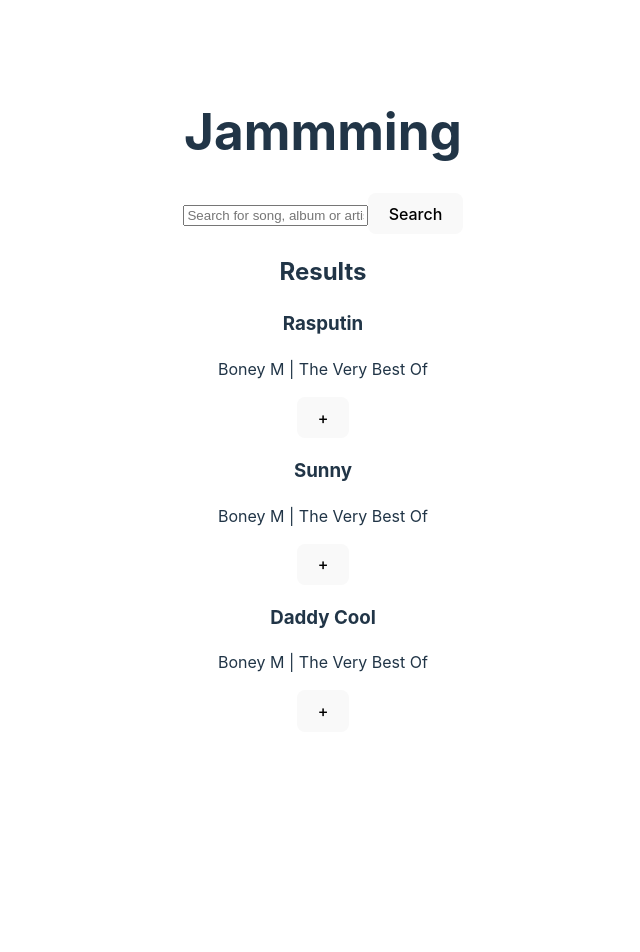
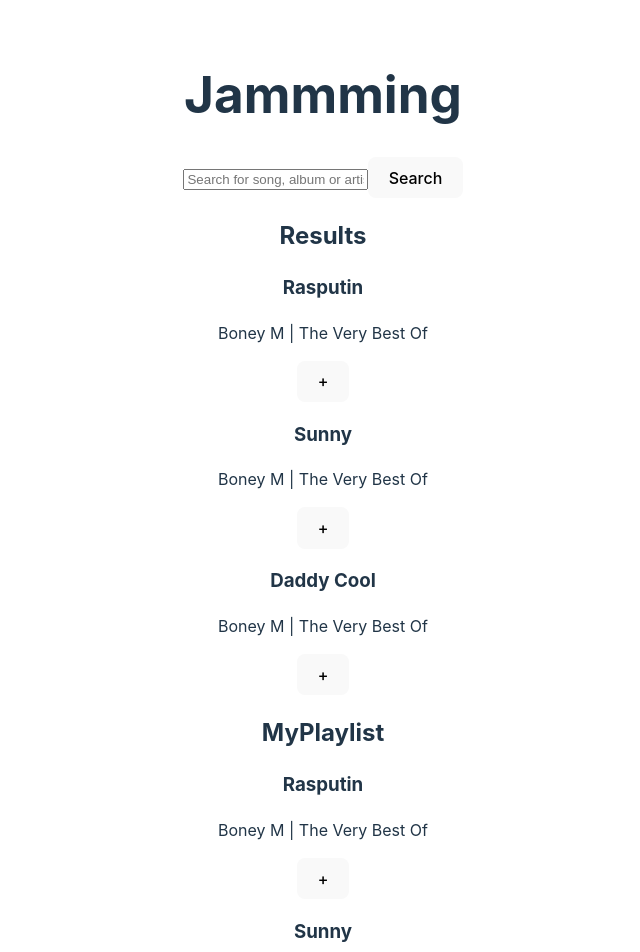
Before and after one commit to luneroka/jammming, a React (Vite) app in the folder frontend/: page / in a window 1280 px wide. Shown: the top 952 px of the page, without its empty margins (317-957 px from the left). Before the commit the page ends 800 px from the top, so only its background shows below. Built offline with nearby package versions, Linux system fonts and the light colour scheme.

Commit message:
Implement Playlist component and rendered it with mock data

```diff
--- a/frontend/src/App.jsx
+++ b/frontend/src/App.jsx
@@ -1,6 +1,7 @@
 import './App.css';
 import SearchResults from './components/SearchResults';
 import SearchBar from './components/SearchBar';
+import Playlist from './components/Playlist';
 import { useState } from 'react';
 
 function App() {
@@ -9,12 +10,20 @@ function App() {
     { name: 'Sunny', album: 'The Very Best Of', artist: 'Boney M' },
     { name: 'Daddy Cool', album: 'The Very Best Of', artist: 'Boney M' },
   ]);
+  const [playlistName, setPlaylistName] = useState('MyPlaylist');
+  const [playlistTracks, setPlaylistTracks] = useState([
+    { name: 'Rasputin', album: 'The Very Best Of', artist: 'Boney M' },
+    { name: 'Sunny', album: 'The Very Best Of', artist: 'Boney M' },
+    { name: 'Daddy Cool', album: 'The Very Best Of', artist: 'Boney M' },
+  ]);
+
   return (
     <>
       <h1>Jammming</h1>
       <div className='app'>
         <SearchBar />
         <SearchResults searchResults={searchResults} />
+        <Playlist playlistName={playlistName} playlistTracks={playlistTracks} />
       </div>
     </>
   );
--- a/frontend/src/components/Playlist.jsx
+++ b/frontend/src/components/Playlist.jsx
@@ -0,0 +1,12 @@
+import TrackList from './TrackList';
+
+function Playlist(props) {
+  return (
+    <div className='playlist'>
+      <h2>{props.playlistName}</h2>
+      <TrackList tracks={props.playlistTracks} />
+    </div>
+  );
+}
+
+export default Playlist;
```
